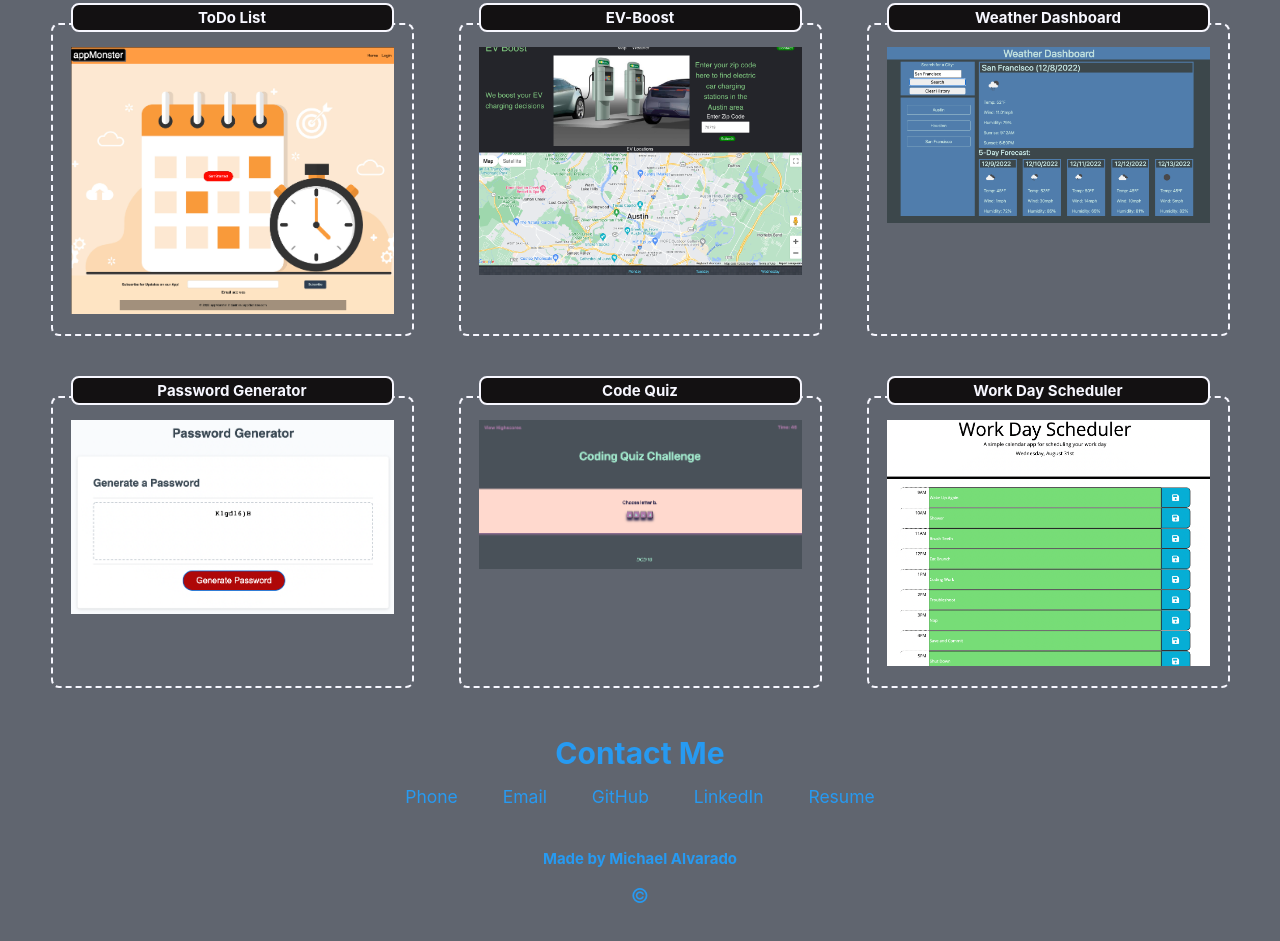
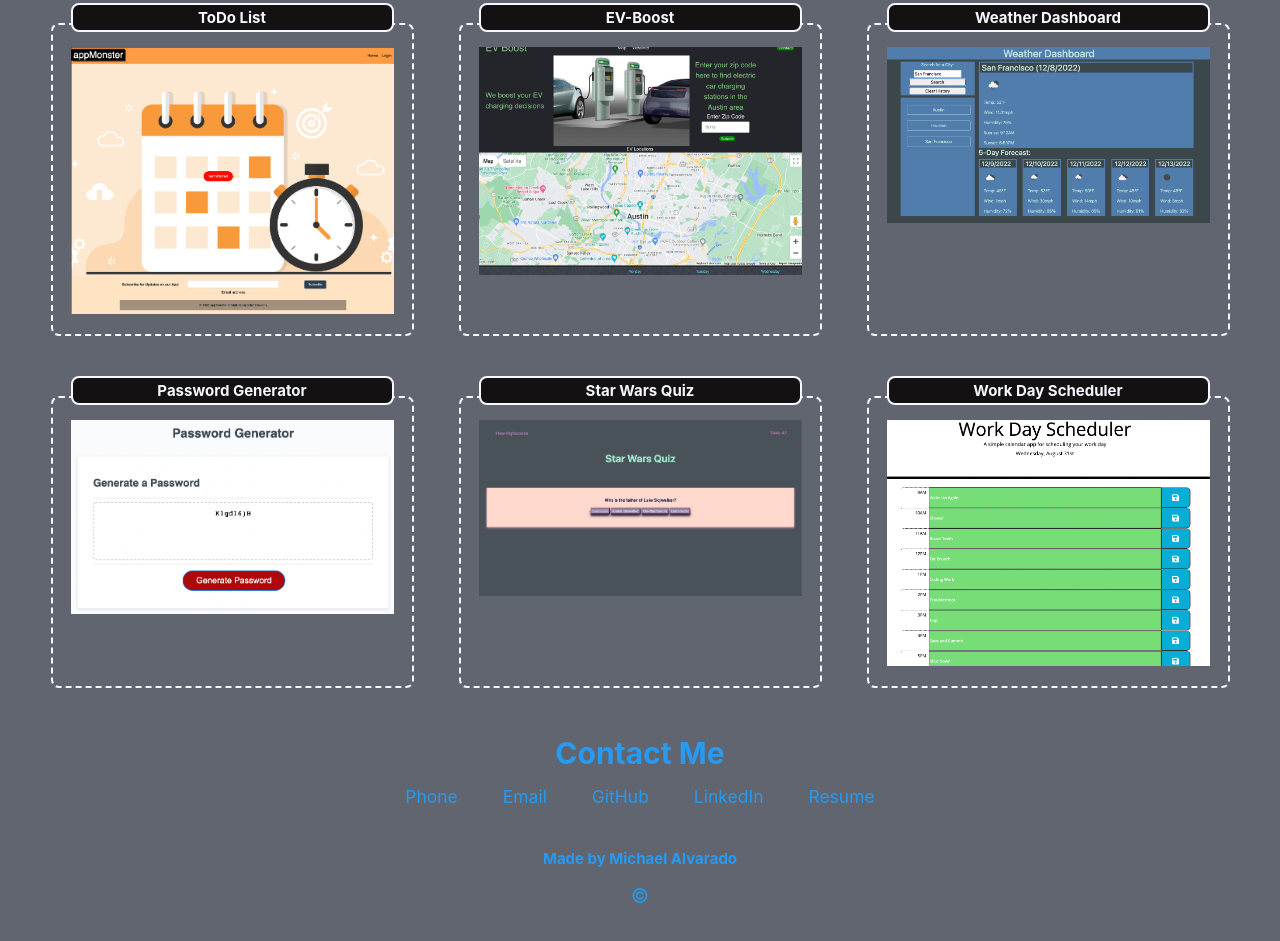
Before and after one commit to Michael-Alvarado/Professional-Portfolio, a plain HTML site: page index.html in a window 1280 px wide. Shown: the part 1344-2285 px from the top of the page. Drawn offline with Linux system fonts and the light colour scheme; a script that the page names is missing.

Commit message:
updated screenshot for quiz

```diff
--- a/index.html
+++ b/index.html
@@ -118,11 +118,11 @@
 
                         <div class="frame-column">
                             <figure class="frame">
-                                <h4 class="frame-header">Code Quiz</h4>
+                                <h4 class="frame-header">Star Wars Quiz</h4>
                                 <div>
                                     <a href="https://michael-alvarado.github.io/Code-Quiz/">
                                         <img class="frame-body"
-                                        src="./Assets/Images/Code-Quiz.png"
+                                        src="./Assets/Images/Star-Wars-Quiz.png"
                                         alt="Screenshot of Code Quiz page" />
                                     </a>
                                 </div>
```
Also changed, not shown: Assets/Images/Star-Wars-Quiz.png (added), 2 other files.
